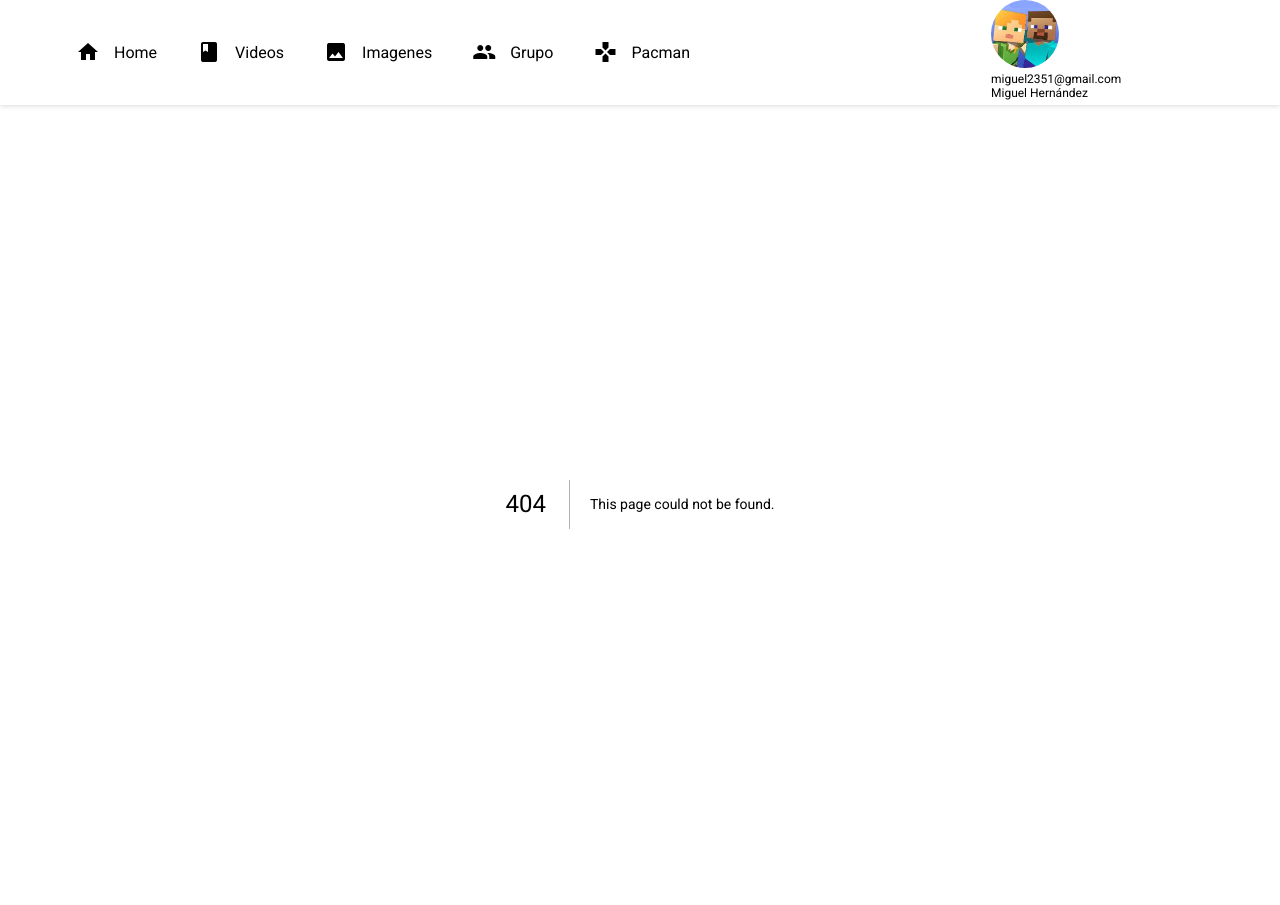
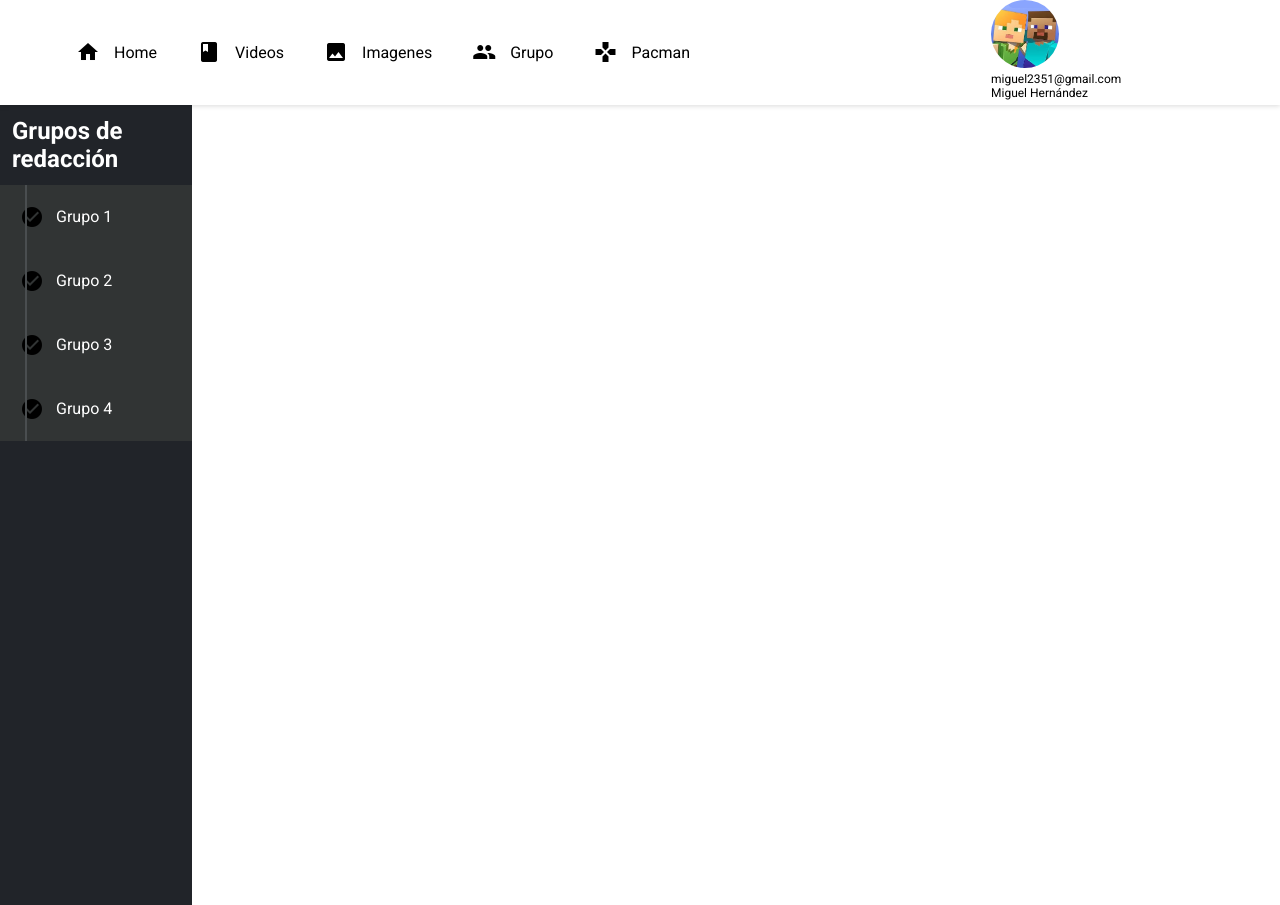
Before and after one commit to MiguelHG2351/redaccion-tecnica, a Next.js app: page /group in a window 1280 px wide. Before the commit this address had no page. Built offline with nearby package versions, Linux system fonts and the light colour scheme.

Commit message:
Commit xdd

```diff
--- /dev/null
+++ b/pages/group.js
@@ -0,0 +1,62 @@
+import React from 'react'
+import Link from 'next/link'
+
+// Styles
+import styles from '../styles/group'
+
+
+export default function Group() {
+    return <>
+    <div className="container">
+        <section className="groups">
+            <div className="header-menu">
+                <h1>Grupos de redacción</h1>
+            </div>
+            <ul className="list-group">
+                <div className="line"></div>
+                <li className="group">
+                    <i className="material-icons">check_circle</i>
+                    <Link href="/grupos/first">
+                        <a>
+                            Grupo 1
+                        </a>
+                    </Link>
+                </li>
+                <li className="group">
+                    <i className="material-icons">check_circle</i>
+
+                    <Link href="/group/2">
+                        <a>
+                            Grupo 2
+                        </a>
+                    </Link>
+                </li>
+                <li className="group">
+                    <i className="material-icons">check_circle</i>
+
+                    <Link href="/group/3">
+                        <a>
+                            Grupo 3
+                        </a>
+                    </Link>
+                </li>
+                <li className="group">
+                    <i className="material-icons">check_circle</i>
+
+                    <Link href="/group/4">
+                        <a>
+                            Grupo 4
+                        </a>
+                    </Link>
+                </li>
+            </ul>
+        </section>
+        <section className="video-list">
+        </section>
+    </div>
+
+    <style jsx>
+        {styles}
+    </style>
+</>
+}
--- /dev/null
+++ b/styles/group.js
@@ -0,0 +1,61 @@
+import css from 'styled-jsx/css'
+
+const styles = css`
+
+    .container {
+        display: grid;
+        grid-template-columns: 15% 85%;
+    }
+
+    .header-menu {
+        padding: 12px;
+    }
+
+    .groups {
+        background-color: #212429;
+        height: 100vh;
+    }
+
+    .list-group {
+        padding-left: 0;
+        position: relative;
+    }
+
+    .group {
+        padding: 20px;
+        transition: all ease 0.3s;
+        cursor: pointer;
+        display: flex;
+        align-items: center;
+        background-color: #313434;
+    }
+
+    .line {
+        position: absolute;
+        width: 2px;
+        background-color: #4a4e50;
+        left: 13%;
+        top: 0;
+        bottom: 0;
+        z-index: 4;
+    }
+
+    .group:hover {
+        background-color: rgb(0, 0, 0);
+    }
+
+    .list-group li a {
+        position: relative;
+        z-index: 5;
+        margin-left: 12px;
+        color: #fff;
+        text-decoration: none;
+    }
+
+    h1 {
+        color: #fff;
+    }
+
+`
+
+export default styles
```
Also changed, not shown: pages/grupos/first.js (added, +8 -0 lines).
